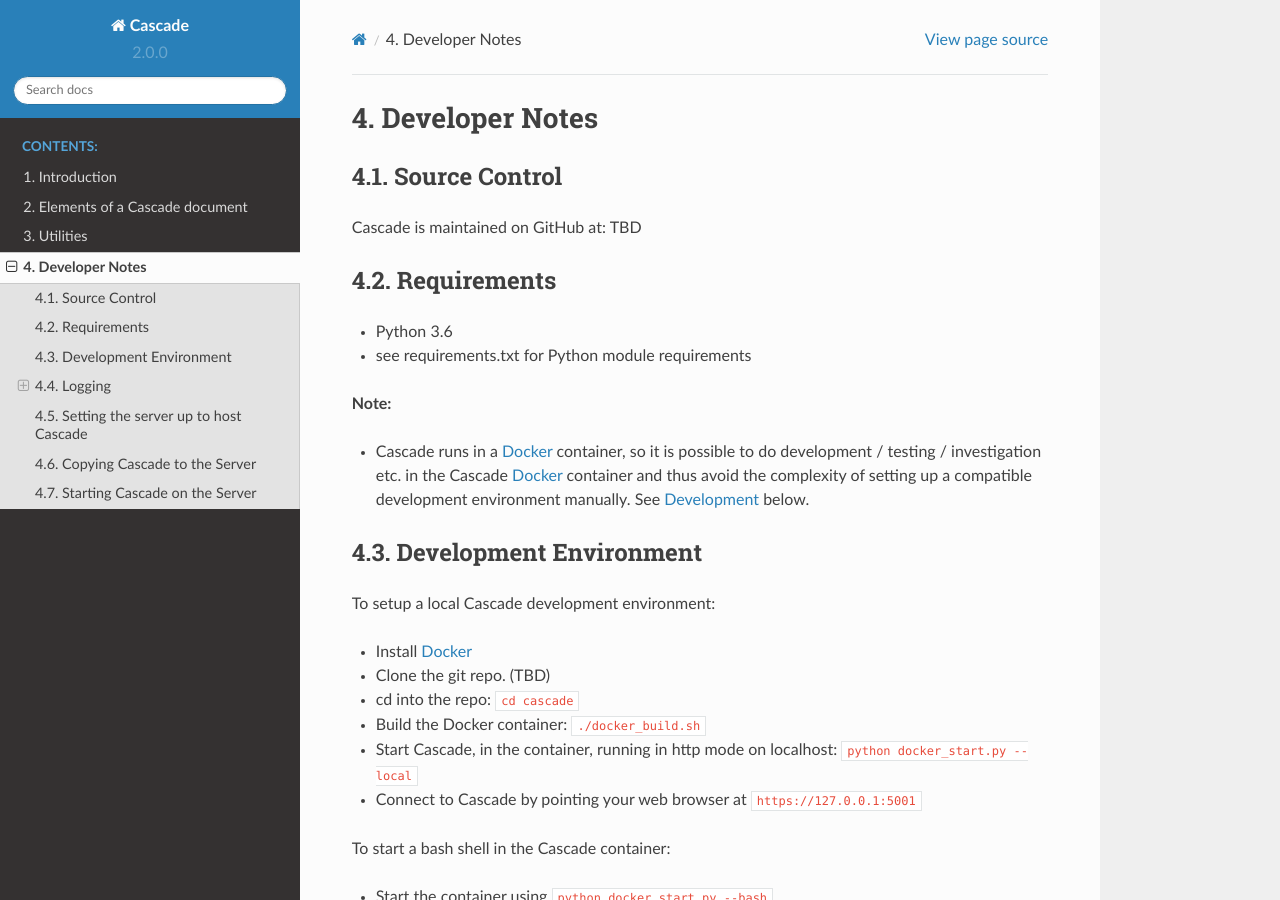
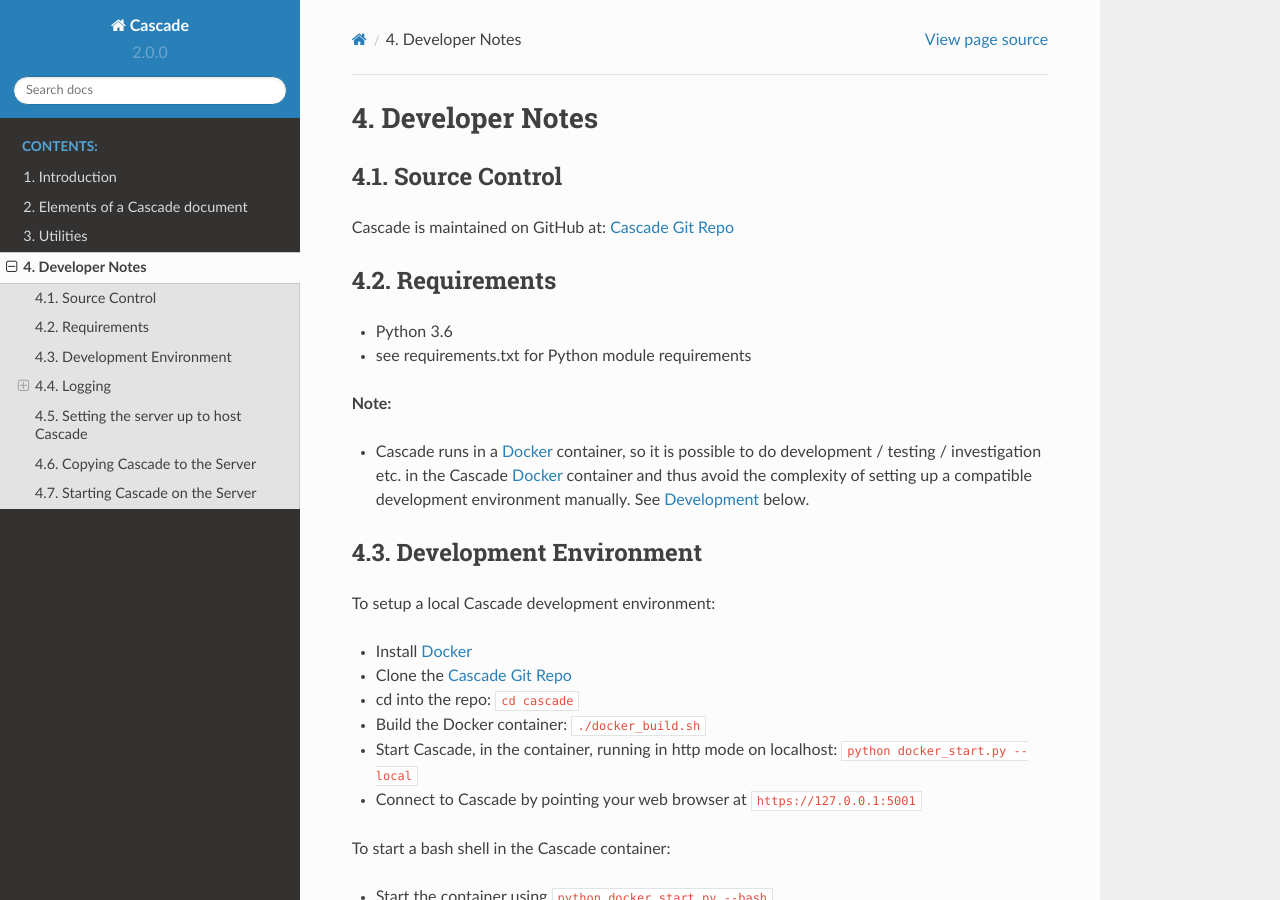
Before and after one commit to epmoyer/cascade, a Sphinx documentation site: the page built from docs/developer.rst, in a window 1280 px wide and 900 px high. Built offline with Sphinx 7.4.7 and the Read the Docs theme 2.0.0, drawn with Linux system fonts in a browser that asks for light colours.

Commit message:
update documentation

```diff
--- a/docs/developer.rst
+++ b/docs/developer.rst
@@ -4,7 +4,7 @@
 Source Control
 ^^^^^^^^^^^^^^
 
-Cascade is maintained on GitHub at: TBD
+Cascade is maintained on GitHub at: `Cascade Git Repo`_
 
 Requirements
 ^^^^^^^^^^^^
@@ -24,7 +24,7 @@
 To setup a local Cascade development environment:
 
 - Install Docker_
-- Clone the git repo. (TBD)
+- Clone the `Cascade Git Repo`_
 - cd into the repo: ``cd cascade``
 - Build the Docker container: ``./docker_build.sh``
 - Start Cascade, in the container, running in http mode on localhost: ``python docker_start.py --local``
@@ -110,3 +110,4 @@
 .. _Python: http://www.python.org/
 .. _Docker: https://www.docker.com/
 .. _Flask: http://flask.pocoo.org/
+.. _Cascade Git Repo: https://github.com/epmoyer/cascade/
--- a/docs/introduction.rst
+++ b/docs/introduction.rst
@@ -56,7 +56,7 @@
 *******************
 
 - Cascade is a web application. A publicly accessible version is maintained at: Cascade_
-- Cascade is open source.  If you want to host your own version on a private server (or locally on your machine) you can obtain it from GitHub at: GitHub_
+- Cascade is open source.  If you want to host your own version on a private server (or locally on your machine) you can obtain it from GitHub at: `Cascade Git Repo`_
 
 Cascade's Design Philosophy
 ***************************
@@ -86,4 +86,4 @@
   - Infrastructure issues (network, tools, licenses) should not prevent you from getting work done.
 
   .. _Cascade: https://cascaderequirements.com
-  .. _GitHub: https://github.com/epmoyer/cascade
+  .. _Cascade Git Repo: https://github.com/epmoyer/cascade/
```
